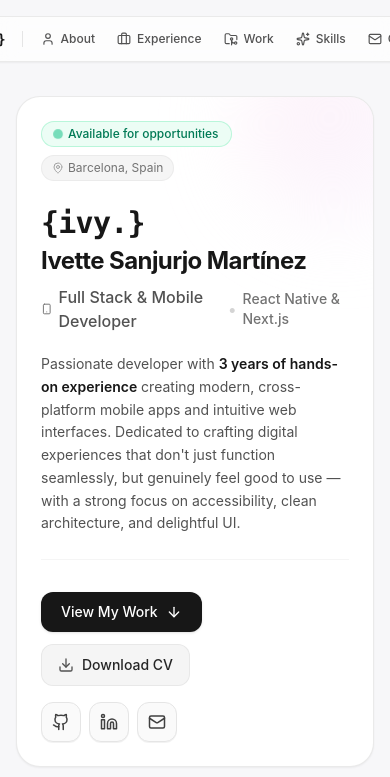
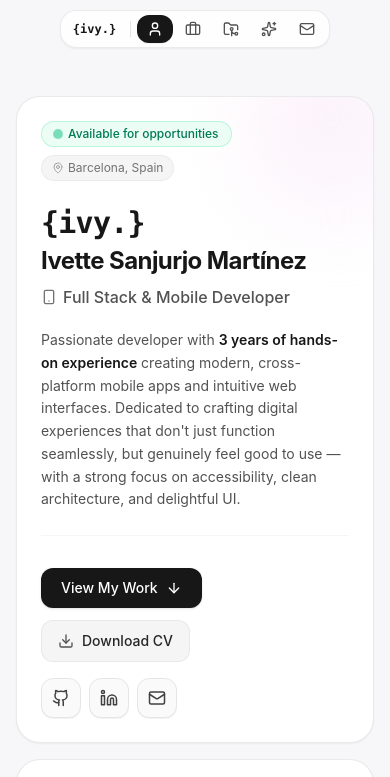
Before and after one commit to ivetetetete/ivettes-portfolio, a Next.js app: page / in a window 390 px wide. Shown: the top 777 px of the page. Built offline with nearby package versions, Linux system fonts and the light colour scheme; grey boxes are pictures that could not be loaded.

Commit message:
Improvement of responsive

```diff
--- a/components/FloatingNavbar.tsx
+++ b/components/FloatingNavbar.tsx
@@ -5,62 +5,82 @@ import { Briefcase, FolderGit2, Sparkles, Mail, User } from "lucide-react";
 
 export default function FloatingNavbar() {
   const [scrolled, setScrolled] = useState(false);
+  const [activeSection, setActiveSection] = useState("top");
 
   useEffect(() => {
     const handleScroll = () => {
-      setScrolled(window.scrollY > 40);
+      setScrolled(window.scrollY > 30);
+
+      const sections = ["contact", "skills", "work", "experience", "top"];
+      const scrollPos = window.scrollY + 220;
+
+      for (const section of sections) {
+        const el = document.getElementById(section);
+        if (el && el.offsetTop <= scrollPos) {
+          setActiveSection(section);
+          break;
+        }
+      }
     };
+
     window.addEventListener("scroll", handleScroll, { passive: true });
     return () => window.removeEventListener("scroll", handleScroll);
   }, []);
 
   const navItems = [
-    { label: "About", href: "#top", icon: User },
-    { label: "Experience", href: "#experience", icon: Briefcase },
-    { label: "Work", href: "#work", icon: FolderGit2 },
-    { label: "Skills", href: "#skills", icon: Sparkles },
-    { label: "Contact", href: "#contact", icon: Mail },
+    { label: "About", href: "#top", id: "top", icon: User },
+    { label: "Experience", href: "#experience", id: "experience", icon: Briefcase },
+    { label: "Work", href: "#work", id: "work", icon: FolderGit2 },
+    { label: "Skills", href: "#skills", id: "skills", icon: Sparkles },
+    { label: "Contact", href: "#contact", id: "contact", icon: Mail },
   ];
 
   return (
-    <header
-      className={`fixed top-4 left-0 right-0 z-50 flex justify-center px-4 transition-all duration-300 pointer-events-none`}
-    >
+    <header className="fixed top-2.5 sm:top-4 left-0 right-0 z-50 flex justify-center px-2 sm:px-4 pointer-events-none">
       <nav
         aria-label="Main Navigation"
-        className={`pointer-events-auto flex items-center gap-1 sm:gap-2 px-3 sm:px-4 py-2 rounded-2xl border transition-all duration-300 ${
+        className={`pointer-events-auto flex items-center gap-1 sm:gap-1.5 p-1 sm:px-4 sm:py-2 rounded-2xl border transition-all duration-300 max-w-[calc(100vw-1rem)] sm:max-w-max shadow-xs ${
           scrolled
-            ? "bg-white/85 backdrop-blur-md border-neutral-300/80 shadow-lg scale-98"
-            : "bg-white/70 backdrop-blur-sm border-neutral-200/80 shadow-xs"
+            ? "bg-white/90 backdrop-blur-md border-neutral-300/80 shadow-md"
+            : "bg-white/80 backdrop-blur-sm border-neutral-200/80"
         }`}
       >
         <a
           href="#top"
-          className="font-mono font-bold text-sm sm:text-base text-neutral-900 px-2 py-1 rounded-lg hover:bg-neutral-100 transition-colors"
+          className="font-mono font-bold text-xs sm:text-base text-neutral-900 px-2 sm:px-2.5 py-1 rounded-xl hover:bg-neutral-100 transition-colors shrink-0"
         >
           {"{ivy.}"}
         </a>
 
-        <div className="h-4 w-px bg-neutral-200 mx-1" />
+        <div className="h-4 w-px bg-neutral-200 shrink-0 mx-0.5 sm:mx-1" />
 
-        <div className="flex items-center gap-0.5 sm:gap-1">
-          {navItems.map((item) => (
-            <a
-              key={item.label}
-              href={item.href}
-              className="flex items-center gap-1.5 px-2.5 sm:px-3 py-1.5 rounded-xl text-xs sm:text-sm font-medium text-neutral-600 hover:text-neutral-900 hover:bg-neutral-100 transition-colors"
-            >
-              <item.icon className="size-3.5 sm:hidden" />
-              <span>{item.label}</span>
-            </a>
-          ))}
+        <div className="flex items-center gap-0.5 sm:gap-1 shrink-0">
+          {navItems.map((item) => {
+            const isActive = activeSection === item.id;
+            return (
+              <a
+                key={item.label}
+                href={item.href}
+                title={item.label}
+                aria-label={item.label}
+                className={`flex items-center gap-1.5 px-2.5 sm:px-3 py-1.5 rounded-xl text-xs sm:text-sm font-medium transition-all ${
+                  isActive
+                    ? "bg-neutral-900 text-white shadow-2xs"
+                    : "text-neutral-600 hover:text-neutral-900 hover:bg-neutral-100"
+                }`}
+              >
+                <item.icon className="size-4 sm:size-3.5 shrink-0" />
+                <span className="hidden md:inline">{item.label}</span>
+              </a>
+            );
+          })}
         </div>
 
-        <div className="hidden sm:block h-4 w-px bg-neutral-200 mx-1" />
+        <div className="hidden lg:block h-4 w-px bg-neutral-200 shrink-0 mx-1" />
 
         <a
           href="#contact"
-          className="hidden sm:inline-flex items-center gap-1.5 px-3 py-1.5 rounded-xl bg-neutral-900 text-white text-xs font-medium hover:bg-neutral-800 transition-all hover:scale-105 active:scale-95"
+          className="hidden lg:inline-flex items-center gap-1.5 px-3 py-1.5 rounded-xl bg-neutral-900 text-white text-xs font-medium hover:bg-neutral-800 transition-all hover:scale-105 active:scale-95 shrink-0"
         >
           Let&apos;s talk
         </a>
--- a/components/HeroBento.tsx
+++ b/components/HeroBento.tsx
@@ -41,8 +41,6 @@ export default function HeroBento() {
               <p className="text-base sm:text-lg font-medium text-neutral-600 flex items-center gap-1.5 pt-1">
                 <Smartphone className="size-4 text-neutral-500" />
                 <span>Full Stack & Mobile Developer</span>
-                <span className="text-neutral-300">•</span>
-                <span className="text-neutral-500 text-sm">React Native & Next.js</span>
               </p>
             </div>
 
--- a/components/ProjectsBento.tsx
+++ b/components/ProjectsBento.tsx
@@ -82,12 +82,12 @@ export default function ProjectsBento() {
                   ))}
                 </div>
 
-                <div className="flex items-center gap-2">
+                <div className="flex flex-col md:flex-row md:items-center justify-between gap-2">
                   <h3 className="text-2xl sm:text-3xl font-bold text-neutral-900">
                     {featured.title}
                   </h3>
                   <span className="text-sm font-medium text-neutral-500">
-                    — {featured.subtitle}
+                    {featured.subtitle}
                   </span>
                 </div>
 
```
